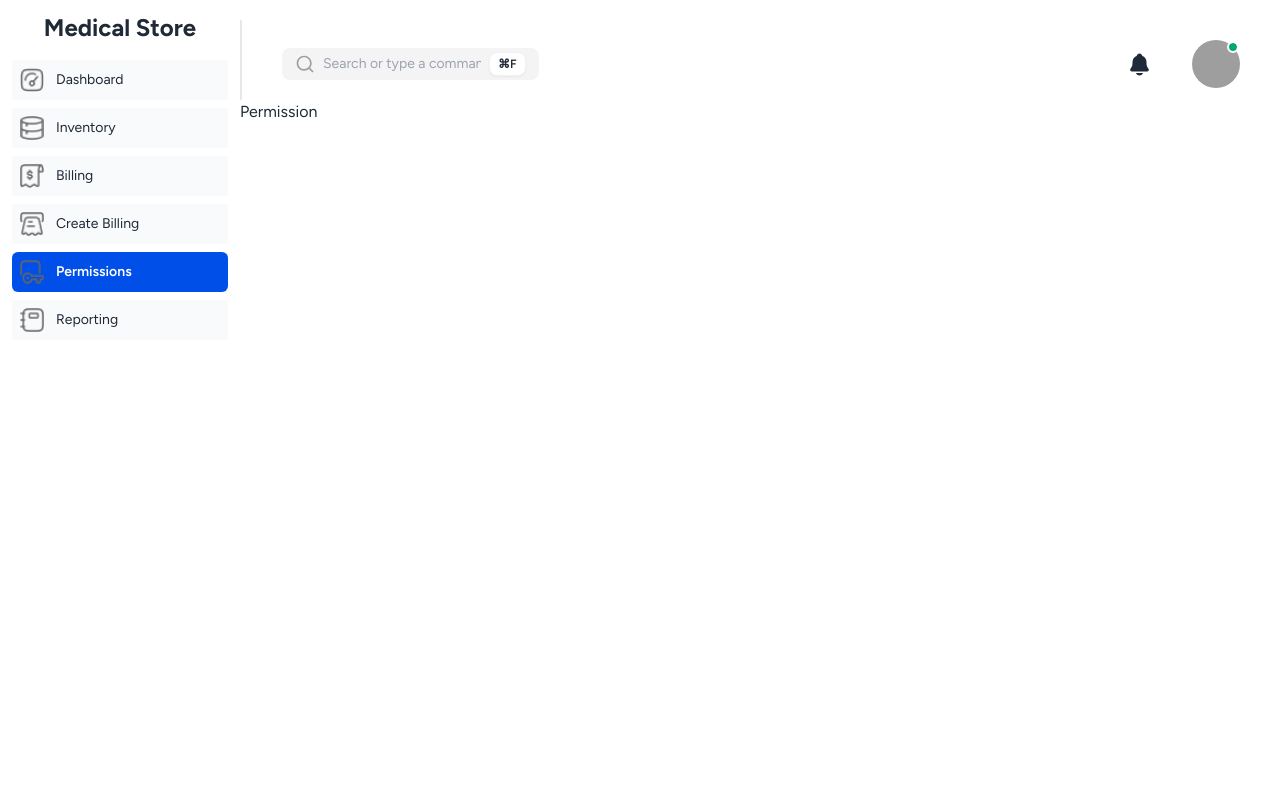
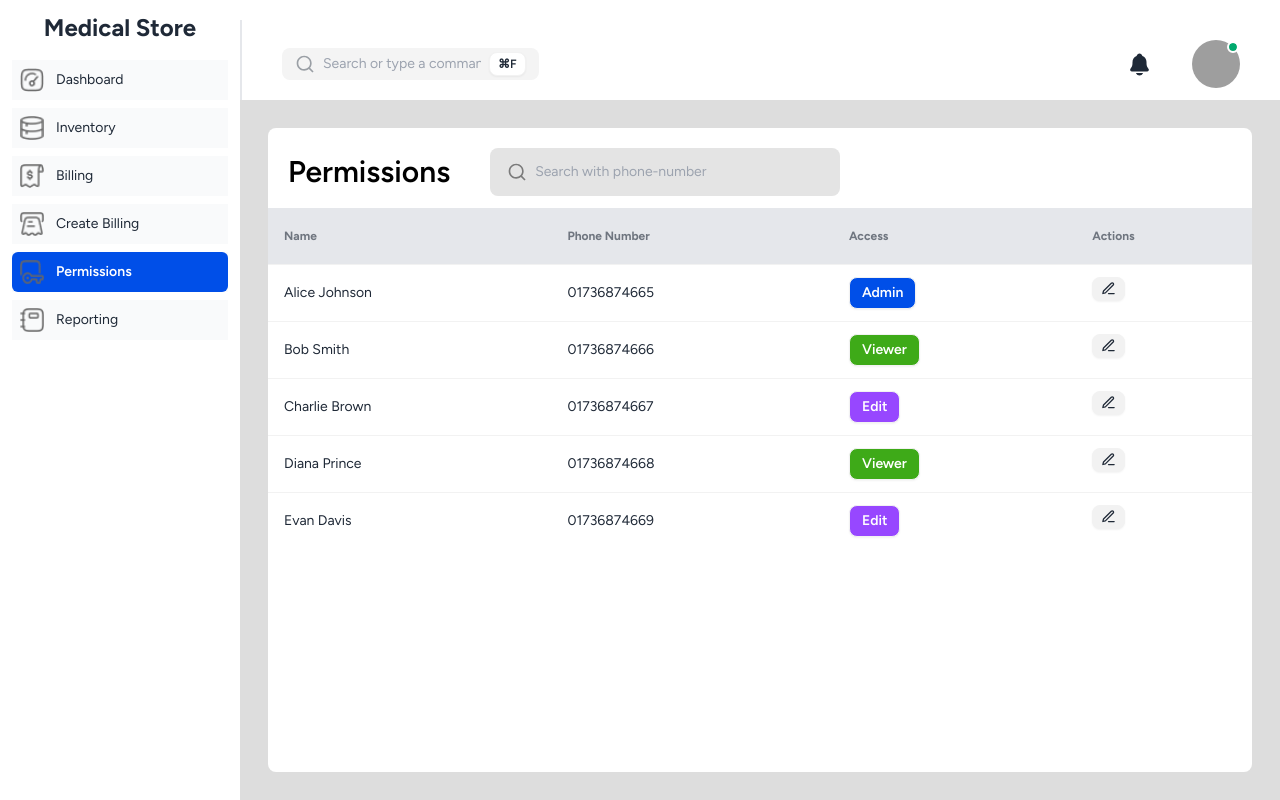
Before and after one commit to A1-mamun/Medical-Store, a React (Vite) app: page /permission in a window 1280 px wide. Built offline with nearby package versions, Linux system fonts and the light colour scheme; grey boxes are pictures that could not be loaded.

Commit message:
Permission page done

```diff
--- a/package.json
+++ b/package.json
@@ -15,6 +15,7 @@
     "react": "^18.3.1",
     "react-dom": "^18.3.1",
     "react-icons": "^5.2.1",
+    "react-modal": "^3.16.1",
     "react-router-dom": "^6.24.1",
     "sort-by": "^1.2.0"
   },
--- a/src/Pages/Permission/Permission.jsx
+++ b/src/Pages/Permission/Permission.jsx
@@ -1,5 +1,120 @@
+import { useState } from "react";
+import { FiEdit3 } from "react-icons/fi";
+import { RiSearchLine } from "react-icons/ri";
+import Modal from "react-modal";
+
 const Permission = () => {
-  return <div>Permission</div>;
+  const [isOpen, setIsOpen] = useState(false);
+
+  const users = [
+    {
+      name: "Alice Johnson",
+      phone: "01736874665",
+      access: "Admin",
+    },
+    {
+      name: "Bob Smith",
+      phone: "01736874666",
+      access: "Viewer",
+    },
+    {
+      name: "Charlie Brown",
+      phone: "01736874667",
+      access: "Edit",
+    },
+    {
+      name: "Diana Prince",
+      phone: "01736874668",
+      access: "Viewer",
+    },
+    {
+      name: "Evan Davis",
+      phone: "01736874669",
+      access: "Edit",
+    },
+  ];
+
+  const openModal = () => {
+    setIsOpen(true);
+  };
+  const closeModal = () => {
+    setIsOpen(false);
+  };
+
+  return (
+    <div className="w-full h-[calc(100vh-100px)] bg-[#DDDDDD] p-7">
+      <div className="overflow-x-auto bg-white rounded-lg h-full">
+        <div className=" h-20 p-5">
+          <div className="flex items-center gap-10">
+            <h2 className="text-3xl text-[#000000] font-semibold">
+              Permissions
+            </h2>
+            <label className="input input-md bg-[#E4E4E4] flex items-center gap-2 w-[350px]">
+              <RiSearchLine size={20} className="text-[#7B7B7B]" />
+              <input
+                type="text"
+                className="grow"
+                placeholder="Search with phone-number"
+              />
+            </label>
+          </div>
+        </div>
+        <table className="table">
+          {/* head */}
+          <thead className="h-14 bg-gray-200">
+            <tr>
+              <th>Name</th>
+              <th>Phone Number</th>
+              <th>Access</th>
+              <th>Actions</th>
+            </tr>
+          </thead>
+          <tbody>
+            {users.map((user, idx) => (
+              <tr key={idx}>
+                <td>{user.name}</td>
+                <td>{user.phone}</td>
+
+                <td>
+                  <button
+                    className={`btn btn-sm text-white
+                    ${user.access === "Admin" && "bg-[#004FE8]"}
+                    ${user.access === "Edit" && "bg-[#9747FF]"}
+                    ${user.access === "Viewer" && "bg-[#3EAA18]"}`}
+                  >
+                    {user.access}
+                  </button>
+                </td>
+
+                <td className="flex gap-3">
+                  <button onClick={openModal} className="btn btn-xs">
+                    <FiEdit3 size={15} />
+                  </button>
+                </td>
+              </tr>
+            ))}
+          </tbody>
+        </table>
+      </div>
+      <Modal
+        isOpen={isOpen}
+        onRequestClose={closeModal}
+        className="absolute top-1/2 left-1/2 transform -translate-x-1/2 -translate-y-1/2 border border-gray-400 rounded-xl mt-12 md:mt-0 bg-gray-100 z-50"
+      >
+        <div className="h-16 w-72  flex items-center justify-center gap-5">
+          <button className="btn btn-sm text-white hover:text-black bg-[#004FE8]">
+            Admin
+          </button>
+          <button className="btn btn-sm text-white hover:text-black bg-[#9747FF]">
+            Edit
+          </button>
+          <button className="btn btn-sm text-white hover:text-black bg-[#3EAA18]">
+            Viewer
+          </button>
+        </div>
+      </Modal>
+    </div>
+  );
 };
 
 export default Permission;
```
Also changed, not shown: 1 other file (tests, documents, lock files or other folders).
